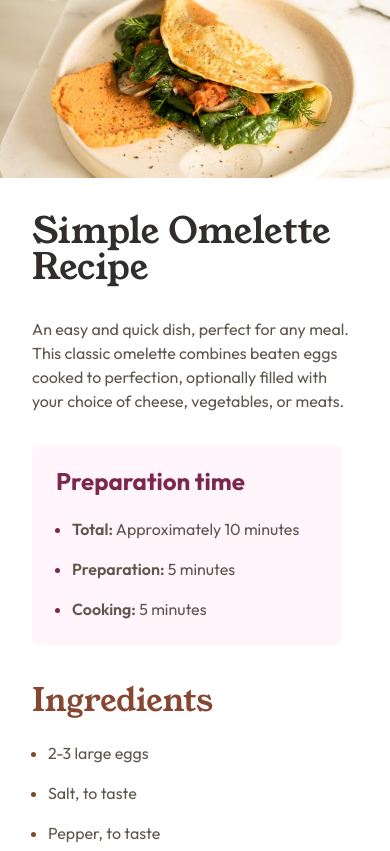
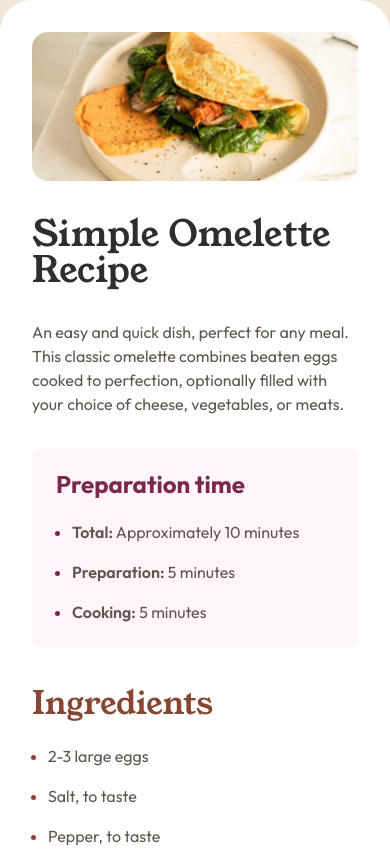
Before and after one commit to bruno-aviles/simple_omelette_recipe, a plain HTML site: page index.html in a window 390 px wide. Shown: the top 851 px of the page. Drawn offline with Linux system fonts and the light colour scheme.

Commit message:
make content mobile and desktop responsive

```diff
--- a/css/style.css
+++ b/css/style.css
@@ -4,7 +4,7 @@
 
 :root{
     font-size: 16px;
-    background-color: hsl(0, 0%, 100%);
+    background-color: hsl(30, 54%, 90%);
     /* PRIMARY COLORS */
     --color-main-01: hsl(14, 45%, 36%); /*Nutmeg*/
     --color-main-02: hsl(332, 51%, 32%); /*Dark Raspberry*/
@@ -22,10 +22,18 @@
     --fw-normal: 600;
     --fw-bold: 700;
 }
+body{
+    display: flex;
+    align-items: center;
+    justify-content: center;
+}
 strong{
     font-weight: var(--fw-normal);
 }
 
+.content{
+    background-color: var(--color-white-01);
+}
 .header__image{
     width: 100%;
 }
@@ -49,7 +57,7 @@ strong{
     background-color: var(--color-white-02);
     padding: 24px;
     border-radius: 8px;
-    max-width: 310px;
+    max-width: 100%;
 }
 .prep-info__title{
     font-family: var(--body);
@@ -142,16 +150,28 @@ strong{
     color: var(--color-main-01);
     font-weight: var(--fw-bold);
 }
-
 .attribution{
     font-family: var(--body);
     color: var(--color-main-01);
 }
 
-
 /* Desktop */
-@media (max-width: 1440px){
-
+@media (min-width: 376px){
+    .content{
+        max-width: 738px;
+        border-radius: 32px;
+        /* margin: 120px 0; */
+    }
+    .header{
+        padding: 32px 32px 0 32px;
+    }
+    .header__image{
+        border-radius: 16px;
+    }
+    .nutrition__table-column--title{
+        text-align: left;
+        padding-left: 2em;
+    }
 }
 /* MOBILE */
 @media (max-width: 375px){
--- a/index.html
+++ b/index.html
@@ -18,6 +18,7 @@
   </style>
 </head>
 <body>
+  <div class="content">
     <header class="header">
       <img class="header__image" src="/assets/images/image-omelette.jpeg" alt="Omelette Image">
     </header>
@@ -84,5 +85,6 @@
         Coded by <a href="https://github.com/bruno-aviles" target="_blank">Bruno Aviles</a>.
       </div>
     </main>
+  </div>
 </body>
 </html>
```
Lines whose indentation alone changed are shown as unchanged.
